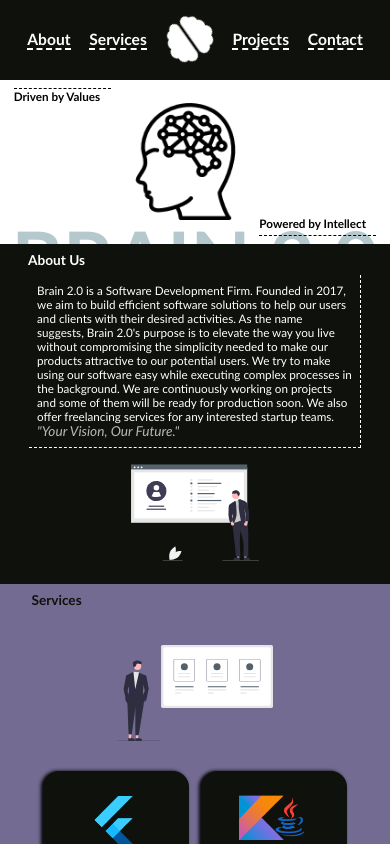
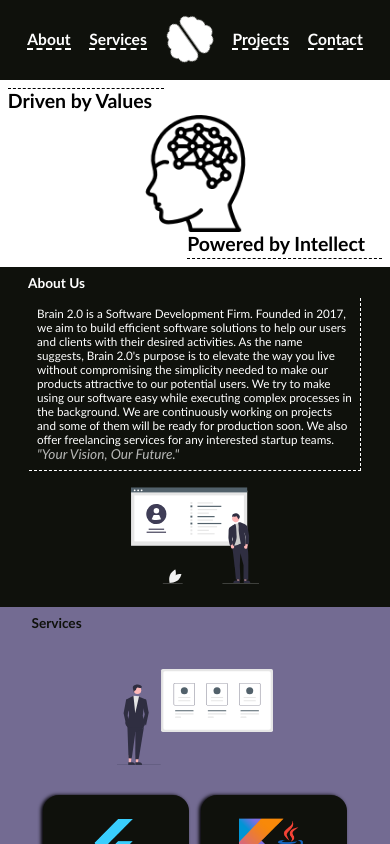
Before and after one commit to karimfawaz/brainTwoPoint0-website, a Next.js app: page / in a window 390 px wide. Shown: the top 844 px of the page. Built offline with nearby package versions, Linux system fonts and the light colour scheme.

Commit message:
Trying to add background image

```diff
--- a/components/Company.js
+++ b/components/Company.js
@@ -1,13 +1,12 @@
 import companyStyles from '../styles/Company.module.css'
+
 const Company = () => {
     return (
-        <div className={companyStyles.companySection}>
-            <h1 className={companyStyles.name}>BRAIN 2.0</h1>
-            <div className={companyStyles.container}>
-                <h2 className={companyStyles.sloganUp}>Driven by Values</h2>
+        <div className={companyStyles.companySection} >
+            <h2 className={companyStyles.sloganUp}>Driven by Values</h2>
                 <img className={companyStyles.logo} src="brainlogo256.png" />
-                <h2 className={companyStyles.sloganDown}>Powered by Intellect</h2>
-            </div>
+
+            <h2 className={companyStyles.sloganDown}>Powered by Intellect</h2>
         </div>
     )
 }
--- a/styles/Company.module.css
+++ b/styles/Company.module.css
@@ -1,59 +1,52 @@
 .companySection {
     padding: 2vw;
-}
-
-.container {
-    display: flex;
-    justify-content: center;
 }
 
 .sloganUp {
     align-self: flex-start;
     font-size: 3vw;
     border-top: 0.5vw dashed black;
+    width: 25vw;
+    height: 5vw;
 }
 
 .sloganDown {
-    align-self: flex-end;
+    margin-left: auto;
+    margin-right: 0;
     font-size: 3vw;
     border-bottom: 0.5vw dashed black;
+    width: 30vw;
+    height: 5vw;
 }
 
 .logo {
-    height: 17vw;
-    width: 17vw;
+    height: 20vw;
+    width: 20vw;
+    display: block;
+    margin: auto;
     align-self: center;
-    margin: 4vw;
+    justify-self: center;
 }
 
 .name {
-    width: 100%;
-    height: 50%;
     text-align: center;
-    margin: auto;
-    position: absolute;
-    top: 0;
-    left: 0;
-    bottom: 0;
-    right: 0;
     z-index: -100;
-    font-size: 18vw;
+    font-size: 20vw;
     opacity: 0.7;
     color: var(--two);
 }
 
 @media only screen and (max-width:650px) {
     .sloganUp {
-        align-self: flex-start;
         font-size: 3vw;
-        width: 25vw;
-        height: 5vw;
+        font-size: 5vw;
+        width: 40vw;
+        height: 7vw;
     }
     .sloganDown {
-        align-self: flex-end;
-        font-size: 3vw;
-        width: 30vw;
-        height: 5vw;
+        font-size: 5vw;
+        width: 50vw;
+        height: 7vw;
     }
     .logo {
         height: 30vw;
@@ -61,6 +54,5 @@
     }
     .name {
         font-size: 20vw;
-        /* height: 57.5%; */
     }
 }
```
Also changed, not shown: assets/background.png (added), public/background.png (added).
